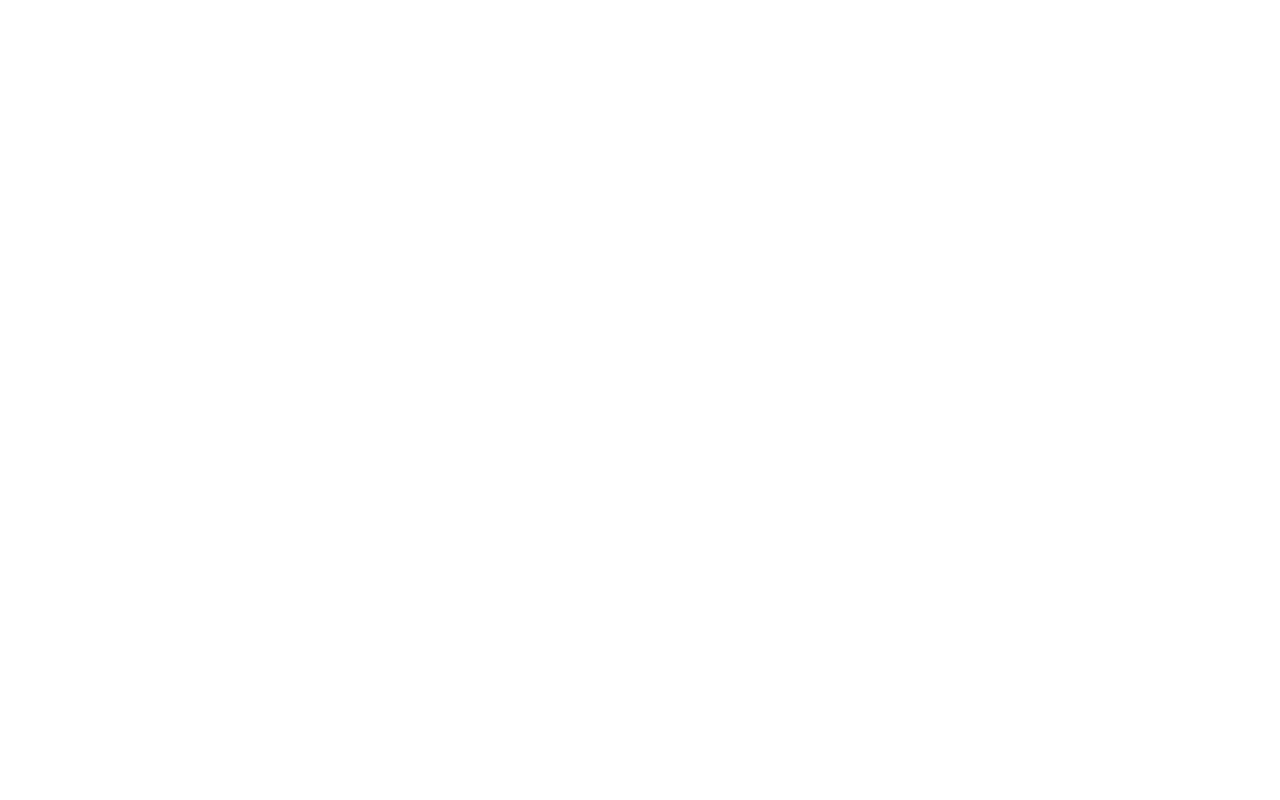
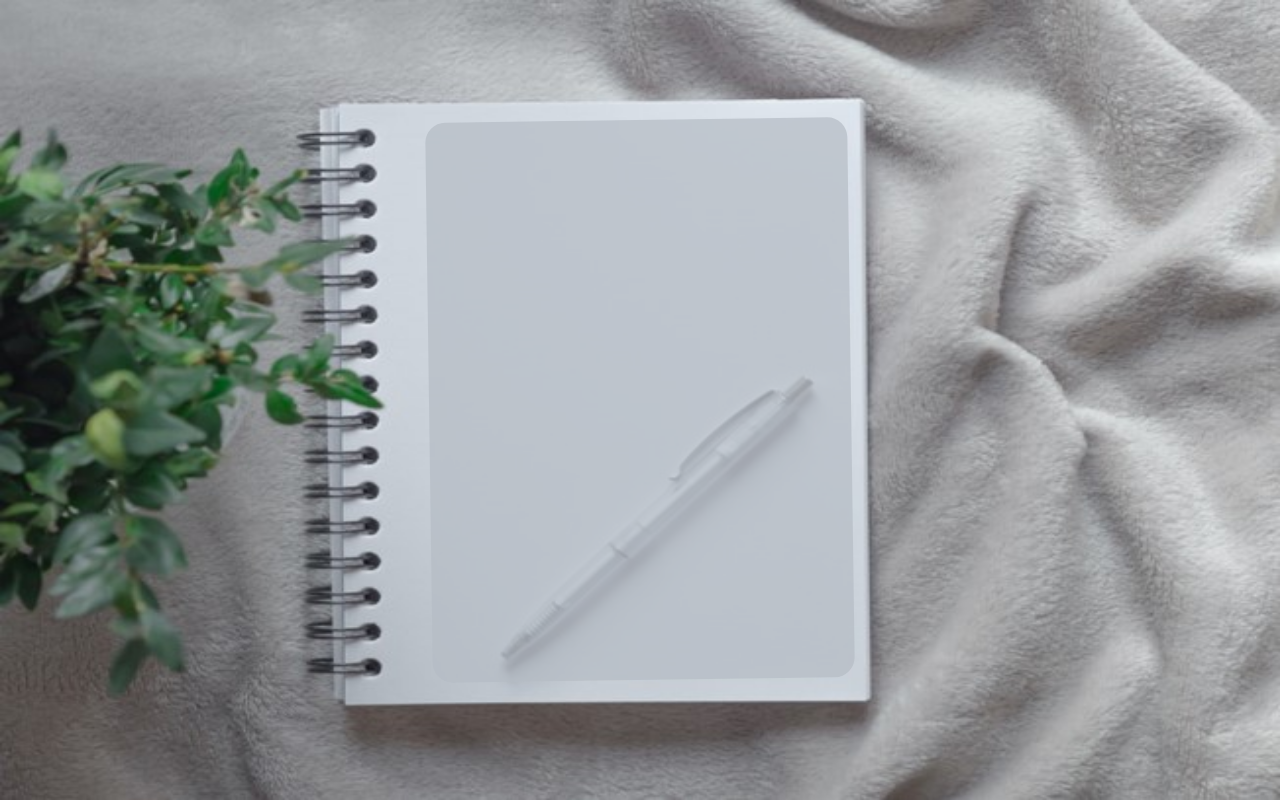
Before and after one commit to miraleJ/to-do-list, a plain HTML site: page index.html in a window 1280 px wide. Drawn offline with Linux system fonts and the light colour scheme.

Commit message:
start styling

```diff
--- a/index.html
+++ b/index.html
@@ -5,8 +5,16 @@
     <meta http-equiv="X-UA-Compatible" content="IE=edge">
     <meta name="viewport" content="width=device-width, initial-scale=1.0">
     <title>Let's Do It!</title>
+    <!-- <link rel="stylesheet" href="normalize.css"> -->
+    <link rel="stylesheet" href="/style/style.css">
 </head>
 <body>
-
+    <div class="page">
+        <div class="focus-page">
+            <div class="todo-list"></div>
+        </div>
+    </div>
+    <script src="/scripts/to-do-list.js"></script>
+    <script src="/scripts/from-js-to-html.js"></script>
 </body>
 </html>
--- /dev/null
+++ b/scripts/from-js-to-html.js
@@ -0,0 +1,3 @@
+(() => {
+    //
+})()
--- /dev/null
+++ b/style/style.css
@@ -0,0 +1,30 @@
+:root {
+}
+
+* {
+  box-sizing: border-box;
+  margin: 0;
+  padding: 0;
+}
+
+.focus-page {
+  background-color: burlywood;
+  background-image: url(/img/focusTodo.jpg);
+  background-repeat: no-repeat;
+  background-size: 100vw 100vh;
+  width: 100vw;
+  height: 100vh;
+  display: flex;
+  align-items: center;
+}
+
+.todo-list {
+  background-color: rgb(182, 189, 197, 0.7);
+  width: 33vw;
+  height: 70vh;
+  margin: auto;
+  margin-top: auto;
+  border-radius: 20px;
+  transform: rotate(-0.8deg);
+  padding: 1vh;
+}
```
Also changed, not shown: img/focusTodo.jpg (added), img/to-do-focus.jpg (added), img/todo-focus.jfif (added), scripts/to-do-list.js (renamed from to-do-list.js), 1 other file.
